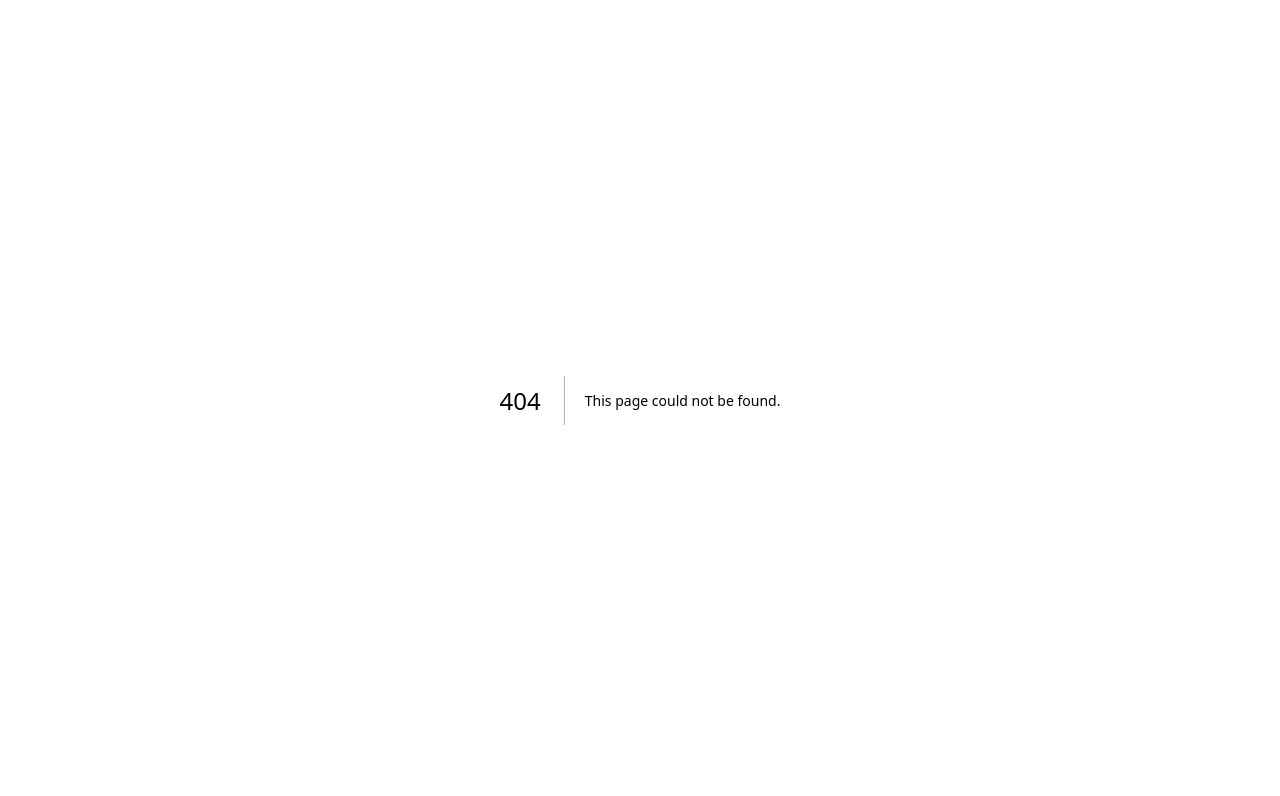
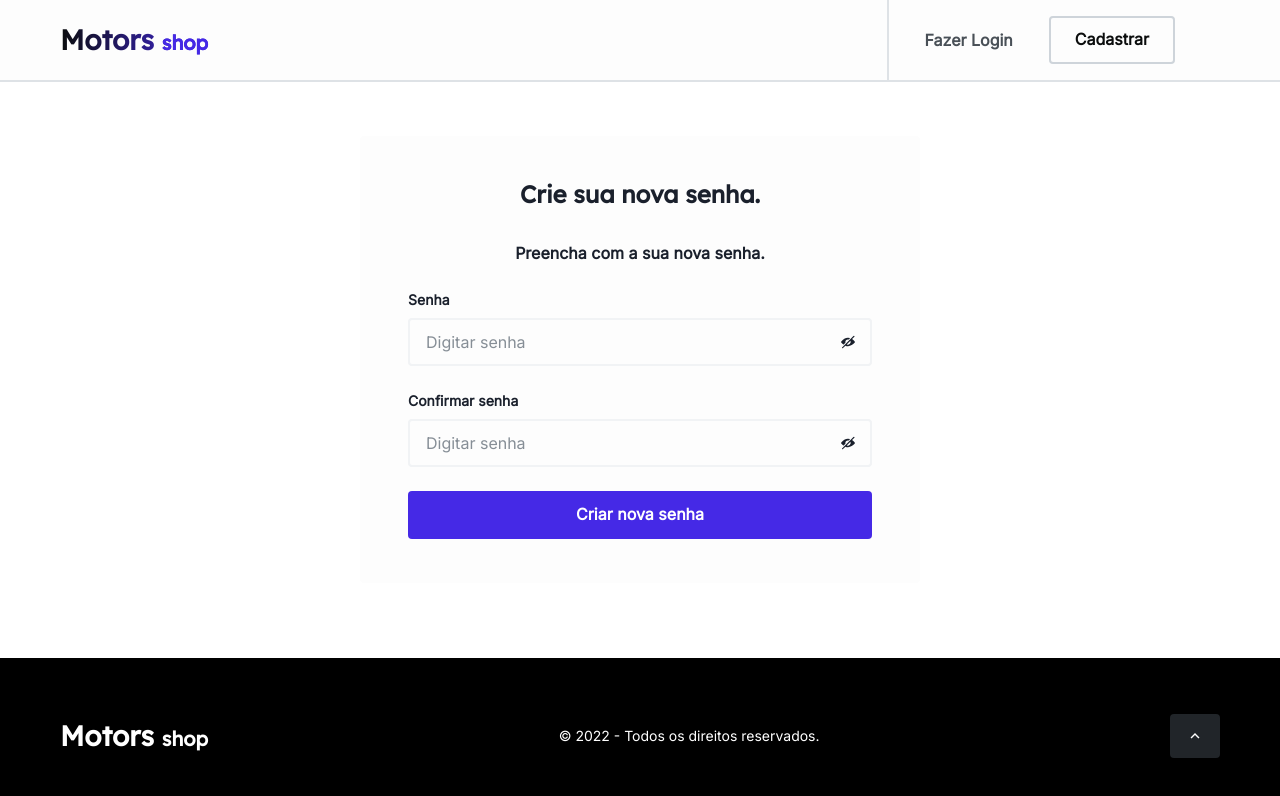
Before and after one commit to jallesbatista/MotorShop-Front, a Next.js app: page /resetPassword/1 in a window 1280 px wide. Before the commit this address had no page. Shown: the top 796 px of the page. Built offline with nearby package versions, Linux system fonts and the light colour scheme.

Commit message:
feat/reset_password

```diff
--- a/src/contexts/UserContext.tsx
+++ b/src/contexts/UserContext.tsx
@@ -1,11 +1,14 @@
-import { IUserCreate } from "@/interfaces/user.interfaces";
+import { IResetPasswordRequest, IUserCreate } from "@/interfaces/user.interfaces";
 import { createContext, useContext } from "react";
 import api from "@/services/api";
 import { useToast } from "@chakra-ui/react";
 import { useRouter } from "next/router";
+import { IForgotPassword } from "@/interfaces/forgotPassword.interfaces";
 
 interface IUserProviderData {
   userCreate: (data: IUserCreate) => Promise<true | undefined>;
+  sendResetPassworEmail: (data: IForgotPassword) => Promise<void>;
+  resetPassword: (data: IResetPasswordRequest, resetToken: string) => Promise<true | undefined>;
 }
 
 export const UserContext = createContext<IUserProviderData>({} as IUserProviderData);
@@ -34,9 +37,62 @@ export const UserProvider = ({ children }: { children: React.ReactNode }) => {
     }
   };
 
+  const sendResetPassworEmail = async (data: IForgotPassword) => {
+    try {
+      await api.post("/resetPassword", data);
+
+      toast({
+        status: "success",
+        description: "Email enviado",
+        duration: 3000,
+        position: "bottom-right",
+        containerStyle: {
+          color: "white",
+        },
+        isClosable: true,
+      });
+    } catch (error: any) {
+      console.error(error);
+      toast({
+        status: "error",
+        description:
+          error.response?.data.message || "Ops, ocorreu um erro. Tente novamente mais tarde",
+        duration: 3000,
+        position: "bottom-right",
+        containerStyle: {
+          color: "white",
+        },
+        isClosable: true,
+      });
+    }
+  };
+
+  const resetPassword = async (data: IResetPasswordRequest, resetToken: string) => {
+    try {
+      await api.patch(`/resetPassword/${resetToken}`, data);
+
+      return true;
+    } catch (error: any) {
+      console.error(error);
+      toast({
+        status: "error",
+        description:
+          error.response?.data.message || "Ops, ocorreu um erro. Tente novamente mais tarde",
+        duration: 3000,
+        position: "bottom-right",
+        containerStyle: {
+          color: "white",
+        },
+        isClosable: true,
+      });
+    }
+  };
+
   return (
     <>
-      <UserContext.Provider value={{ userCreate }}>{children}</UserContext.Provider>
+      <UserContext.Provider value={{ userCreate, sendResetPassworEmail, resetPassword }}>
+        {children}
+      </UserContext.Provider>
     </>
   );
 };
--- /dev/null
+++ b/src/interfaces/forgotPassword.interfaces.ts
@@ -0,0 +1,6 @@
+import { z } from "zod";
+import { forgotPasswordSchema } from "@/schemas";
+
+type IForgotPassword = z.infer<typeof forgotPasswordSchema>;
+
+export type { IForgotPassword };
--- /dev/null
+++ b/src/interfaces/resetPassword.interfaces.ts
@@ -0,0 +1,6 @@
+import { z } from "zod";
+import { resetPasswordSchema } from "@/schemas";
+
+type IResetPassword = z.infer<typeof resetPasswordSchema>;
+
+export type { IResetPassword };
--- a/src/interfaces/user.interfaces.ts
+++ b/src/interfaces/user.interfaces.ts
@@ -24,6 +24,10 @@ interface IUserCreate {
   address: IUserAddress;
 }
 
+interface IResetPasswordRequest {
+  password: string;
+}
+
 type IUserLogin = z.infer<typeof loginSchema>;
 
-export type { IRegister, IUserCreate, IUserLogin };
+export type { IRegister, IUserCreate, IUserLogin, IResetPasswordRequest };
--- /dev/null
+++ b/src/pages/forgotPassword.tsx
@@ -0,0 +1,82 @@
+import Footer from "@/components/Footer";
+import Header from "@/components/Header/Header";
+import { userContext } from "@/contexts/UserContext";
+import { IForgotPassword } from "@/interfaces/forgotPassword.interfaces";
+import { forgotPasswordSchema } from "@/schemas";
+import {
+  Box,
+  Button,
+  Center,
+  FormControl,
+  FormErrorMessage,
+  FormLabel,
+  Heading,
+  Input,
+  Text,
+  VStack,
+} from "@chakra-ui/react";
+import { zodResolver } from "@hookform/resolvers/zod";
+import { useForm } from "react-hook-form";
+
+const ForgotPassword = () => {
+  const { sendResetPassworEmail } = userContext();
+
+  const {
+    register,
+    handleSubmit,
+    formState: { errors },
+  } = useForm<IForgotPassword>({
+    resolver: zodResolver(forgotPasswordSchema),
+  });
+
+  const onSubmit = async (formData: IForgotPassword) => {
+    sendResetPassworEmail(formData);
+  };
+
+  return (
+    <>
+      <Header />
+      <Box h={"90px"} />
+      <Center>
+        <Box
+          maxW={"560px"}
+          mt={"46px"}
+          mb={"75px"}
+          w={"90%"}
+          p={{ base: "44px 24px", sm: "44px 48px" }}
+          bg={"grey.10"}
+          rounded={"4px"}
+          fontWeight={"semibold"}
+        >
+          <Heading textAlign={"center"} mb={"32px"} fontSize={"heading.5"}>
+            Esqueceu sua senha ?
+          </Heading>
+          <VStack
+            as={"form"}
+            onSubmit={handleSubmit(onSubmit)}
+            spacing={"24px"}
+            direction={"column"}
+          >
+            <Text>
+              Preencha com o e-mail que você usou para se cadastrar. Você receberá um e-mail com
+              instruções sobre como redefinir sua senha.
+            </Text>
+            <FormControl id="email" isInvalid={!!errors.email?.message}>
+              <FormLabel fontWeight={"semibold"} fontSize={"body.2"}>
+                Email
+              </FormLabel>
+              <Input type="email" {...register("email")} placeholder="Endereço de email" />
+              <FormErrorMessage>{errors.email?.message}</FormErrorMessage>
+            </FormControl>
+            <Button size={"lg"} type="submit" variant={"brand1"} alignSelf={"center"} w={"100%"}>
+              Enviar email
+            </Button>
+          </VStack>
+        </Box>
+      </Center>
+      <Footer />
+    </>
+  );
+};
+
+export default ForgotPassword;
--- /dev/null
+++ b/src/pages/resetPassword/[resetToken].tsx
@@ -0,0 +1,148 @@
+import Footer from "@/components/Footer";
+import Header from "@/components/Header/Header";
+import { IResetPassword } from "@/interfaces/resetPassword.interfaces";
+import { resetPasswordSchema } from "@/schemas";
+import { ViewIcon, ViewOffIcon } from "@chakra-ui/icons";
+import {
+  Box,
+  Button,
+  Center,
+  FormControl,
+  FormErrorMessage,
+  FormLabel,
+  Heading,
+  Input,
+  InputGroup,
+  InputRightElement,
+  Text,
+  VStack,
+  useDisclosure,
+} from "@chakra-ui/react";
+import { zodResolver } from "@hookform/resolvers/zod";
+import { useState } from "react";
+import { useForm } from "react-hook-form";
+import { useRouter } from "next/router";
+import { userContext } from "@/contexts/UserContext";
+import SucessModal from "@/components/SuccessModal";
+
+const ResetPassword = () => {
+  const [showPassword, setShowPassword] = useState(false);
+  const { isOpen, onClose, onOpen } = useDisclosure();
+
+  const { resetPassword } = userContext();
+  const router = useRouter();
+  const { resetToken } = router.query;
+
+  const {
+    register,
+    handleSubmit,
+    formState: { errors },
+  } = useForm<IResetPassword>({
+    resolver: zodResolver(resetPasswordSchema),
+  });
+
+  const onSubmit = async (formData: IResetPassword) => {
+    const { confirmPassword, ...password } = formData;
+
+    const showModal = await resetPassword(password, String(resetToken));
+
+    if (showModal) {
+      onOpen();
+    }
+  };
+
+  return (
+    <>
+      <Header />
+      <Box h={"90px"} />
+      <Center>
+        <Box
+          maxW={"560px"}
+          mt={"46px"}
+          mb={"75px"}
+          w={"90%"}
+          p={{ base: "44px 24px", sm: "44px 48px" }}
+          bg={"grey.10"}
+          rounded={"4px"}
+          fontWeight={"semibold"}
+        >
+          <Heading textAlign={"center"} mb={"32px"} fontSize={"heading.5"}>
+            Crie sua nova senha.
+          </Heading>
+          <VStack
+            as={"form"}
+            onSubmit={handleSubmit(onSubmit)}
+            spacing={"24px"}
+            direction={"column"}
+          >
+            <Text>Preencha com a sua nova senha.</Text>
+            <FormControl id="password" isInvalid={!!errors.password?.message}>
+              <FormLabel fontWeight={"semibold"} fontSize={"body.2"}>
+                Senha
+              </FormLabel>
+              <InputGroup>
+                <Input
+                  focusBorderColor="blue.300"
+                  errorBorderColor="red.300"
+                  type={showPassword ? "text" : "password"}
+                  {...register("password")}
+                  placeholder="Digitar senha"
+                />
+
+                <InputRightElement h={"full"}>
+                  <Button
+                    variant={"ghost"}
+                    _hover={{}}
+                    _active={{}}
+                    onClick={() => setShowPassword((showPassword) => !showPassword)}
+                  >
+                    {showPassword ? <ViewIcon /> : <ViewOffIcon />}
+                  </Button>
+                </InputRightElement>
+              </InputGroup>
+              <FormErrorMessage>{errors.password?.message}</FormErrorMessage>
+            </FormControl>
+            <FormControl id="confirmPassword" isInvalid={!!errors.confirmPassword?.message}>
+              <FormLabel fontWeight={"semibold"} fontSize={"body.2"}>
+                Confirmar senha
+              </FormLabel>
+              <InputGroup>
+                <Input
+                  focusBorderColor="blue.300"
+                  errorBorderColor="red.300"
+                  type={showPassword ? "text" : "password"}
+                  {...register("confirmPassword")}
+                  placeholder="Digitar senha"
+                />
+                <InputRightElement h={"full"}>
+                  <Button
+                    variant={"ghost"}
+                    onClick={() => setShowPassword((showPassword) => !showPassword)}
+                    _hover={{}}
+                    _active={{}}
+                  >
+                    {showPassword ? <ViewIcon /> : <ViewOffIcon />}
+                  </Button>
+                </InputRightElement>
+              </InputGroup>
+              <FormErrorMessage>{errors.confirmPassword?.message}</FormErrorMessage>
+            </FormControl>
+            <Button size={"lg"} type="submit" variant={"brand1"} alignSelf={"center"} w={"100%"}>
+              Criar nova senha
+            </Button>
+          </VStack>
+        </Box>
+      </Center>
+      <Footer />
+      <SucessModal
+        redirect={{ redirectButton: true, redirectTo: "/login", buttonText: "Ir para o Login" }}
+        title="Sua senha foi atualizada com sucesso!"
+        description="Agora você poda acessar sua conta novamente."
+        isOpen={isOpen}
+        onClose={onClose}
+      />
+    </>
+  );
+};
+
+export default ResetPassword;
--- /dev/null
+++ b/src/schemas/forgotPassword.schema.ts
@@ -0,0 +1,7 @@
+import { z } from "zod";
+
+const forgotPasswordSchema = z.object({
+  email: z.string().nonempty("Email obrigatório").email("Deve ser um email válido"),
+});
+
+export default forgotPasswordSchema;
--- a/src/schemas/index.ts
+++ b/src/schemas/index.ts
@@ -1,5 +1,7 @@
 import createPostSchema from "./createPoster.schema";
 import loginSchema from "./login.schema";
 import registerSchema from "./register.schema";
+import forgotPasswordSchema from "./forgotPassword.schema";
+import resetPasswordSchema from "./resetPassword.schema";
 
-export { registerSchema, createPostSchema, loginSchema };
+export { registerSchema, createPostSchema, loginSchema, forgotPasswordSchema, resetPasswordSchema };
--- /dev/null
+++ b/src/schemas/resetPassword.schema.ts
@@ -0,0 +1,13 @@
+import { z } from "zod";
+
+const resetPasswordSchema = z
+  .object({
+    password: z.string().nonempty("Senha obrigatória").min(6, "Mínimo de 6 caracteres"),
+    confirmPassword: z.string().nonempty("Confirmação de senha obrigatória"),
+  })
+  .refine((data) => data.password === data.confirmPassword, {
+    message: "Confirmação incorreta",
+    path: ["confirmPassword"],
+  });
+
+export default resetPasswordSchema;
```
